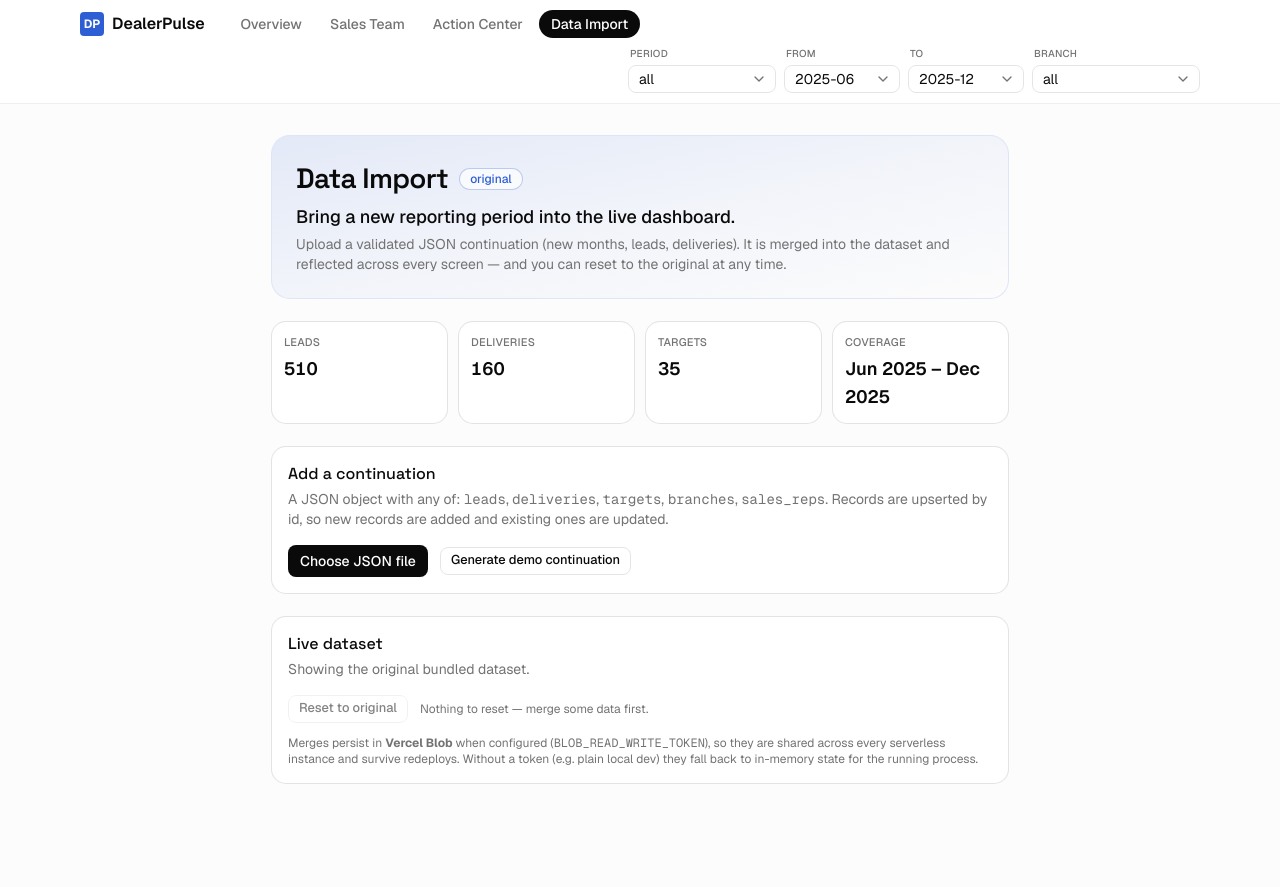
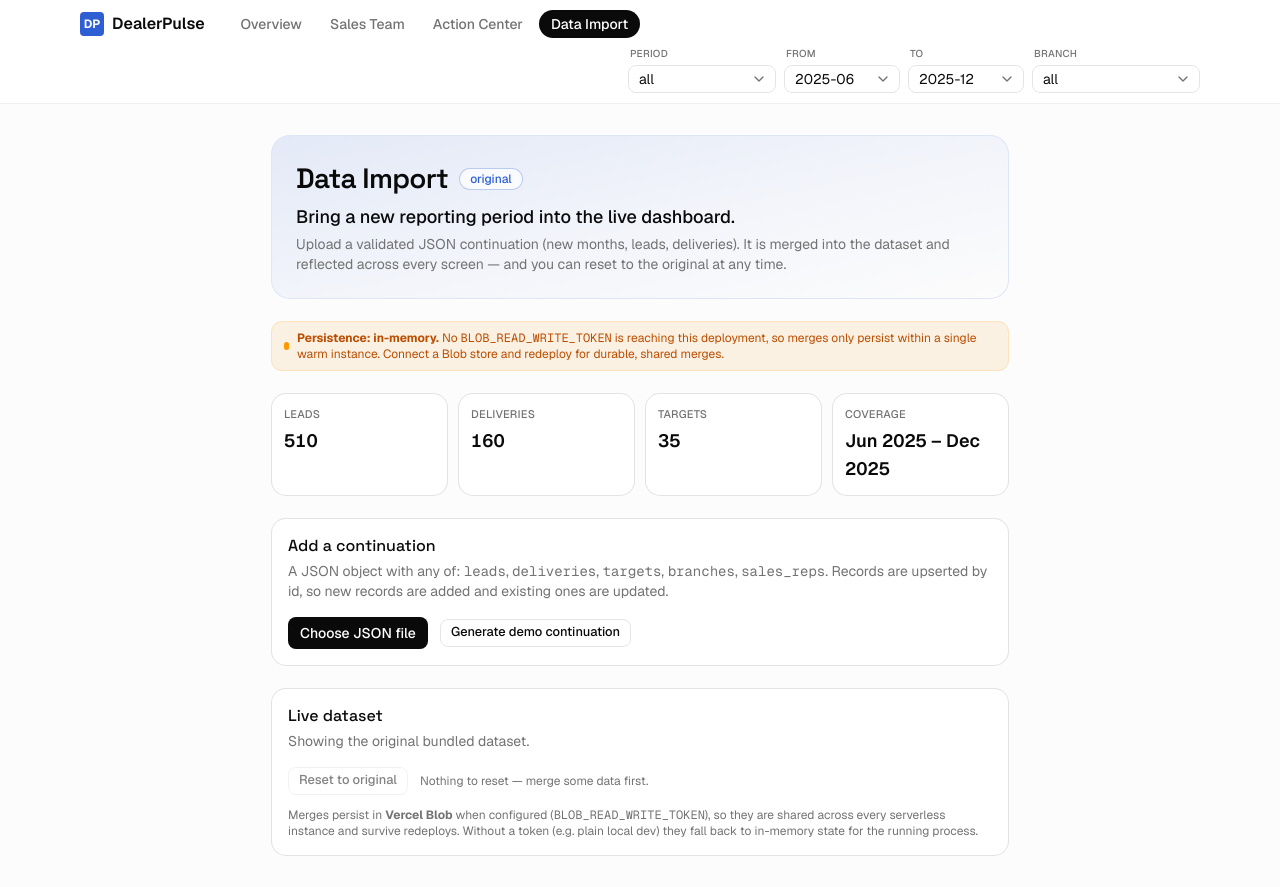
Before and after one commit to RedWaffle007/dealerpulse, a Next.js app in the folder dealerpulse/: page /upload in a window 1280 px wide. Before the commit the page ends 815 px from the top, so only its background shows below. Built offline with nearby package versions, Linux system fonts and the light colour scheme.

Commit message:
feat(import): show active storage backend on the Data Import page

```diff
--- a/dealerpulse/src/app/upload/page.tsx
+++ b/dealerpulse/src/app/upload/page.tsx
@@ -1,4 +1,4 @@
-import { getDataset, getIndexes, isMerged } from "@/lib/data";
+import { getDataset, getIndexes, isMerged, storageBackend } from "@/lib/data";
 import { formatInt, formatMonth } from "@/lib/format";
 import { PageHero } from "@/components/layout/page-hero";
 import { UploadClient, type UploadSeed } from "@/components/upload/upload-client";
@@ -10,6 +10,7 @@ export default async function UploadPage() {
   const d = await getDataset();
   const idx = await getIndexes();
   const merged = await isMerged();
+  const backend = storageBackend();
 
   const months = idx.months;
   const lastMonth = months[months.length - 1]; // e.g. "2025-12"
@@ -57,6 +58,36 @@ export default async function UploadPage() {
         can reset to the original at any time.
       </PageHero>
 
+      <div
+        className={
+          "mb-6 flex items-center gap-2 rounded-lg px-3 py-2 text-xs ring-1 " +
+          (backend === "blob"
+            ? "bg-emerald-500/10 text-emerald-700 ring-emerald-500/25 dark:text-emerald-400"
+            : "bg-amber-500/10 text-amber-700 ring-amber-500/25 dark:text-amber-400")
+        }
+      >
+        <span
+          className={
+            "size-2 rounded-full " +
+            (backend === "blob" ? "bg-emerald-500" : "bg-amber-500")
+          }
+          aria-hidden
+        />
+        {backend === "blob" ? (
+          <span>
+            <strong>Persistence: Vercel Blob.</strong> Merges are durable and shared
+            across all instances — they persist on the deployed site.
+          </span>
+        ) : (
+          <span>
+            <strong>Persistence: in-memory.</strong> No{" "}
+            <code>BLOB_READ_WRITE_TOKEN</code> is reaching this deployment, so merges
+            only persist within a single warm instance. Connect a Blob store and
+            redeploy for durable, shared merges.
+          </span>
+        )}
+      </div>
+
       <section className="mb-6 grid grid-cols-2 gap-3 sm:grid-cols-4">
         <Stat label="Leads" value={formatInt(counts.leads)} />
         <Stat label="Deliveries" value={formatInt(counts.deliveries)} />
--- a/dealerpulse/src/lib/data.ts
+++ b/dealerpulse/src/lib/data.ts
@@ -80,6 +80,15 @@ export function getBaseDataset(): Dataset {
   return getBase();
 }
 
+/**
+ * Which persistence backend is live in this environment — surfaced in the UI so
+ * a deployment can confirm at a glance whether the Blob token actually reached
+ * the running app (a connected store with no redeploy shows "memory").
+ */
+export function storageBackend(): "blob" | "memory" {
+  return blobToken ? "blob" : "memory";
+}
+
 export const getIndexes = cache(async (): Promise<Indexes> => {
   return buildIndexes(await getDataset());
 });
```
